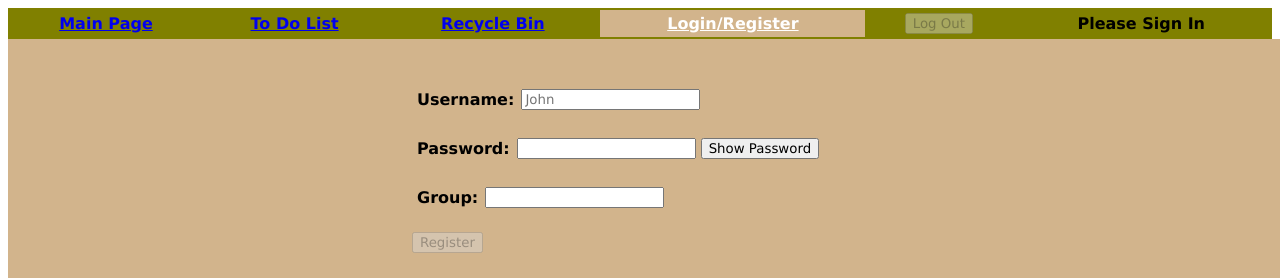
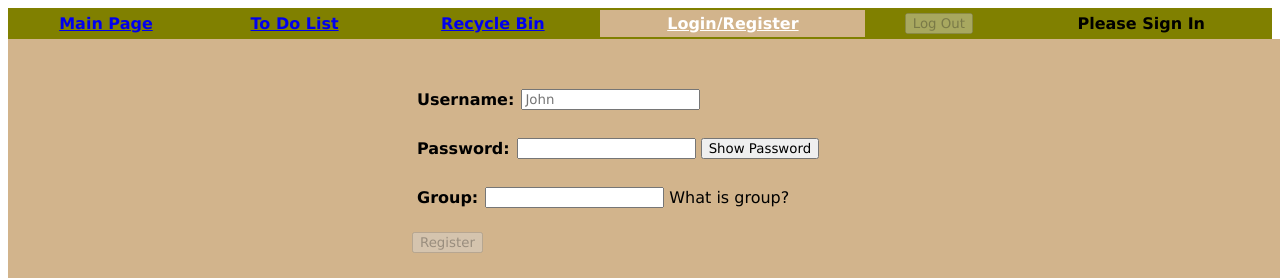
Before and after one commit to Joh0/ToDoApp, an Angular app: page /login in a window 1280 px wide. Both pictures are taken after a click on the button "Switch to Register". Shown: the top 278 px of the page. Built offline with nearby package versions, Linux system fonts and the light colour scheme.

Commit message:
Added enquiry hover text for the input of group at register page

```diff
--- a/src/app/login/login.component.css
+++ b/src/app/login/login.component.css
@@ -46,3 +46,11 @@
     width: 100%;
     height: 100vh;
 }
+
+.message{
+    position: fixed;
+    z-index: 999;
+    left: 55%;
+    background-color: cadetblue;
+    padding: 20px;
+}
--- a/src/app/login/login.component.html
+++ b/src/app/login/login.component.html
@@ -20,6 +20,10 @@
         <div class="form-row" *ngIf="this.submitButtonText=='Register'">
             <label class="form-label" for="group">Group:</label>
             <input class="form-input" id="group" #group="ngModel" ngModel name="group" type="text" pattern="^[a-zA-z0-9 ]{3,12}$" required>
+            <div #enquiry (mouseenter)="onMouseEnter(enquiry)" (mouseleave)="onMouseOut(enquiry)">
+                What is group?
+            </div>
+            <div class="message" *ngIf="enquiryMessageToggle">{{ enquiryMessage }}</div>
             <div class="validation" *ngIf="group.invalid && group.touched">
                 <div class="alert-text" *ngIf="group.errors?.['required']">Group should not be blank</div>
                 <div class="alert-text" *ngIf="group.errors?.['pattern']">Group should be 3 to 12 characters, consisting only of letters and numbers and spaces</div>
--- a/src/app/login/login.component.ts
+++ b/src/app/login/login.component.ts
@@ -16,6 +16,8 @@ export class LoginComponent {
   switchButtonText: string = 'Switch to Register';
   passwordButton: string = 'Show Password';
   passwordFlag: boolean = false;
+  enquiryMessage: string = 'By inputting a group, you are able to view the To Do items of other members of the same group';
+  enquiryMessageToggle: boolean = false;
 
   constructor(private authService: AuthService, private router: Router){}
 
@@ -90,8 +92,17 @@ export class LoginComponent {
         alert(error.error.message);
       }
     )
+  }
 
+  onMouseEnter(enquiry: HTMLElement){
+    enquiry.style.color = "white";
+    this.enquiryMessageToggle = true;
 
   }
 
+  onMouseOut(enquiry: HTMLElement){
+    enquiry.style.color="black";
+    this.enquiryMessageToggle = false;
+  }
+
 }
```
